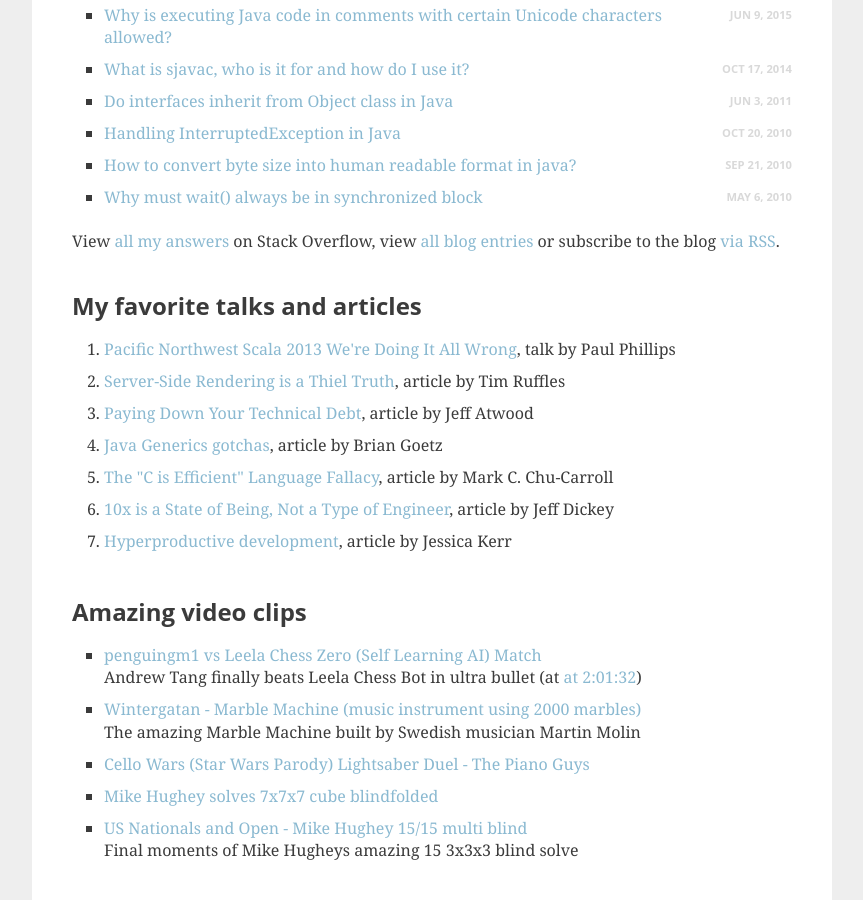
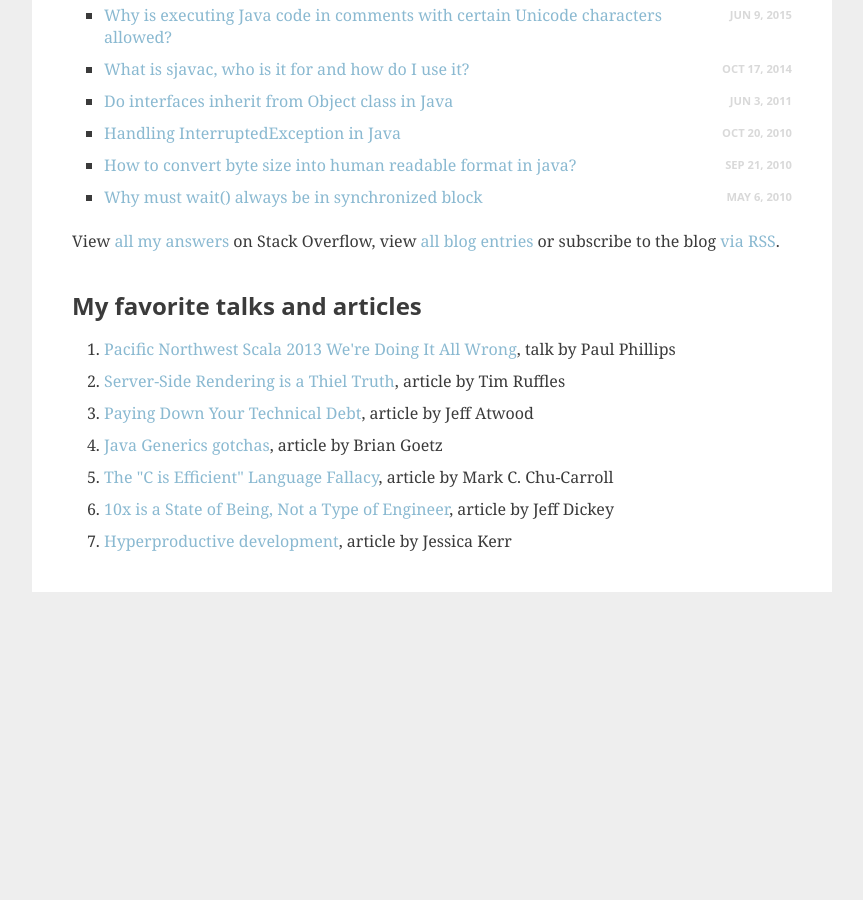
Before and after one commit to aioobe/aioobe.github.io, a Jekyll site: the page built from index.html, in a window 1280 px wide and 900 px high, scrolled down 1714 px. Shown: the whole window, without its empty margins (208-1071 px from the left). Built offline with Jekyll 4.4.1, drawn with Linux system fonts in a browser that asks for light colours; after the commit the page ends 2306 px from its top, so only the background shows below that.

Commit message:
Removed amazing clips

```diff
--- a/index.html
+++ b/index.html
@@ -51,21 +51,6 @@
   - title: "Why must wait() always be in synchronized block"
     url: https://stackoverflow.com/a/2779674/276052
     date: "May 6, 2010"
-
-amazingClips:
-  - url: https://youtu.be/6K-gH0sDQEw
-    title: penguingm1 vs Leela Chess Zero (Self Learning AI) Match
-    desc: Andrew Tang finally beats Leela Chess Bot in ultra bullet (at <a href="https://youtu.be/zBQLF2YVavI?t=7291">at 2:01:32</a>)
-  - url: https://youtu.be/IvUU8joBb1Q
-    title: Wintergatan - Marble Machine (music instrument using 2000 marbles)
-    desc: The amazing Marble Machine built by Swedish musician Martin Molin
-  - url: https://youtu.be/BgAlQuqzl8o
-    title: Cello Wars (Star Wars Parody) Lightsaber Duel - The Piano Guys
-  - url: https://youtu.be/e1ot85K0C_A
-    title: Mike Hughey solves 7x7x7 cube blindfolded
-  - url: https://youtu.be/Y1aAHqLxaoY
-    title: US Nationals and Open - Mike Hughey 15/15 multi blind
-    desc: Final moments of Mike Hugheys amazing 15 3x3x3 blind solve
 ---
 <h2>Recent Highlights</h2>
 <ul>
@@ -179,12 +164,3 @@
         <a href="http://blog.jessitron.com/2017/06/the-most-productive-circumstances-for.html?m=1">Hyperproductive development</a>, article by Jessica Kerr
     </li>
 </ol>
-
-<h2>Amazing video clips</h2>
-<ul>
-    {% for item in page.amazingClips %}
-        <li>
-            <a href="{{ item.url }}">{{ item.title }}</a><br />{{ item.desc }}
-        </li>
-    {% endfor %}
-</ul>
```
